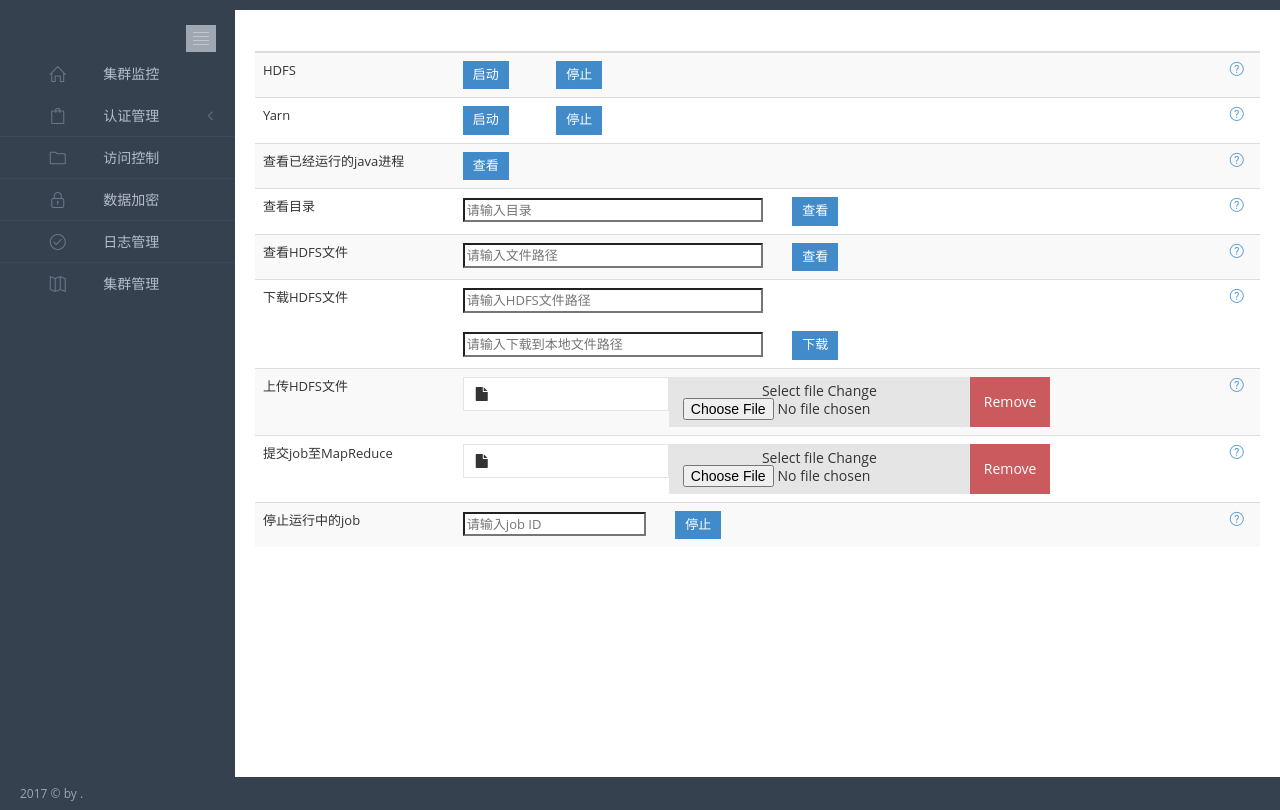
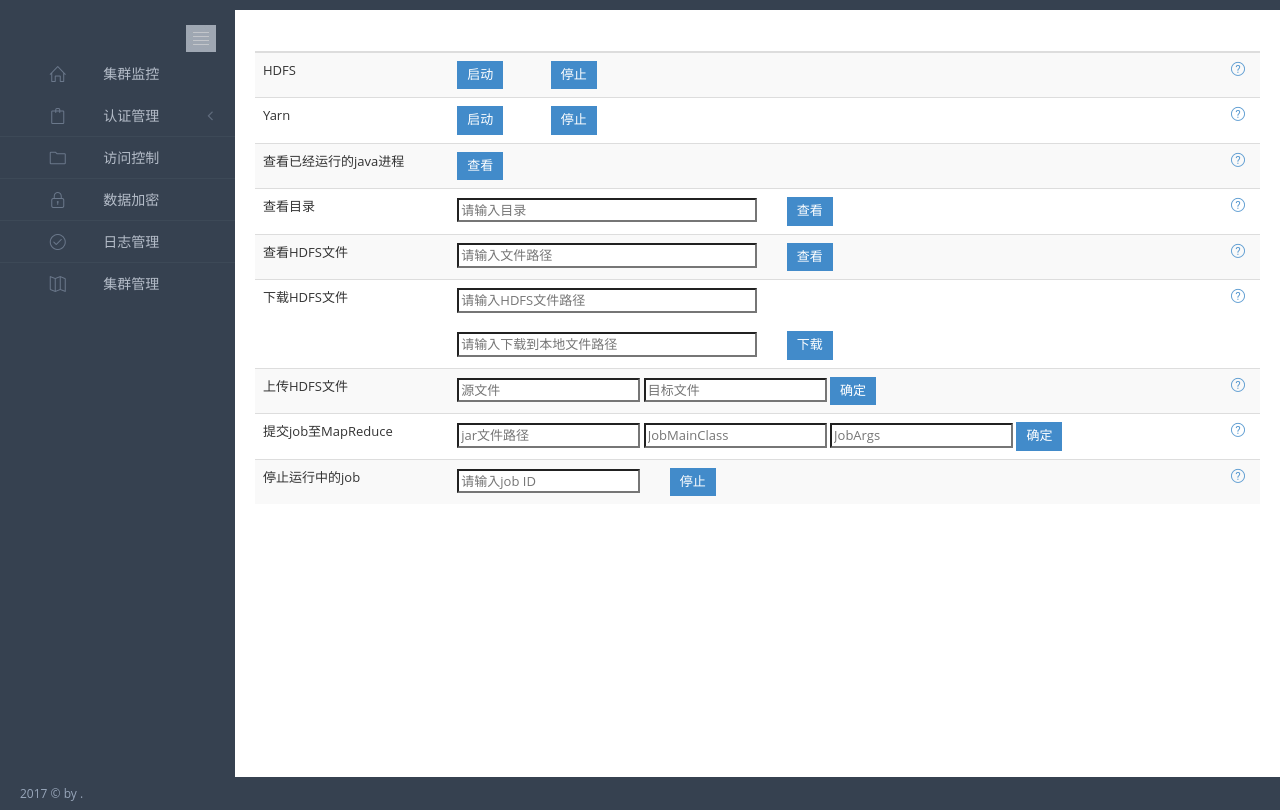
Before and after one commit to f608/bigdataplatform, a Django app: template HManager/manager/templates/hadoop.html in a window 1280 px wide. Shown: the part 29-839 px from the top of the page. Run offline with Django 3.2, Linux system fonts and the light colour scheme; the template is opened without the code that fills it, so the values that code supplies are empty; some libraries are stand-ins or nearby versions.

```diff
--- a/HManager/HManager/urls.py
+++ b/HManager/HManager/urls.py
@@ -52,6 +52,8 @@ urlpatterns = [
     url(r'^hadoop/file_view/',hadoop.file_view),
     url(r'^hadoop/file_download/',hadoop.file_download),
     url(r'^hadoop/stop_job/',hadoop.stop_job),
+    url(r'^hadoop/file_upload/',hadoop.file_upload),
+    url(r'^hadoop/submit_job/',hadoop.submit_job),
 
     #加密模块
     #url(r'^dataencrypt/hdfs/',dataencrypt.hdfs_ops)
--- a/HManager/manager/templates/hadoop.html
+++ b/HManager/manager/templates/hadoop.html
@@ -73,22 +73,9 @@
         <tr>
             <td>上传HDFS文件</td>
             <td>
-                <div class="fileinput fileinput-new" data-provides="fileinput">
-                    <div class="input-group input-large">
-                        <div class="form-control uneditable-input" data-trigger="fileinput">
-                            <i class="fa fa-file fileinput-exists"></i>&nbsp; <span class="fileinput-filename">
-                            </span>
-                        </div>
-                        <span class="input-group-addon btn default btn-file">
-                            <span class="fileinput-new">Select file </span>
-                            <span class="fileinput-exists">Change </span>
-                            <input type="file" name="...">
-                        </span>
-                        <a href="javascript:;" class="input-group-addon btn red fileinput-exists" data-dismiss="fileinput">
-                         Remove </a>
-                    </div>
-                </div>
-
+                <input id="source" type="text" placeholder="源文件">
+                <input id="dest" type="text" placeholder="目标文件">
+                <button id='file_upload' class="btn btn-primary btn-sm" >确定</button>
             </td>
             <td><a href="#" data-toggle="tooltip" data-placement="right" title="我是提示内容!" >
                 <span  class="icon-question fr"></span>
@@ -97,22 +84,10 @@
         <tr>
                 <td>提交job至MapReduce</td>
                 <td>
-                    <div class="fileinput fileinput-new" data-provides="fileinput">
-                        <div class="input-group input-large">
-                            <div class="form-control uneditable-input" data-trigger="fileinput">
-                                <i class="fa fa-file fileinput-exists"></i>&nbsp; <span class="fileinput-filename">
-                                </span>
-                            </div>
-                            <span class="input-group-addon btn default btn-file">
-                                <span class="fileinput-new">Select file </span>
-                                <span class="fileinput-exists">Change </span>
-                                <input type="file" name="...">
-                            </span>
-                            <a href="javascript:;" class="input-group-addon btn red fileinput-exists" data-dismiss="fileinput">
-                             Remove </a>
-                        </div>
-                    </div>
-
+                    <input id="jar" type="text" placeholder="jar文件路径">
+                    <input id="jobmainclass" type="text" placeholder="JobMainClass">
+                    <input id="jobargs" type="text" placeholder="JobArgs">
+                    <button id='submit_job' class="btn btn-primary btn-sm" >确定</button>
                 </td>
                 <td><a href="#" data-toggle="tooltip" data-placement="right" title="我是提示内容!" >
                     <span  class="icon-question fr"></span>
@@ -205,9 +180,15 @@
    });
 
    $("#file_ls").click(function(){
-    var folder=$("#folder").val();
-    var url='/hadoop/file_ls/?folder='+folder;
-    get_wrapper(url);
+        var folder=$("#folder").val();
+        var url='/hadoop/file_ls/?folder='+folder;
+        get_wrapper(url);
+   });
+
+   $("#file_view").click(function(){
+        var folder=$("#filename").val();
+        var url='/hadoop/file_view/?filename='+filename;
+        get_wrapper(url);
    });
 
    $("#download").click(function(){
@@ -221,6 +202,21 @@
        var stopid=$('#stopid').val();
        var url='/hadoop/stop_job/?id='+stopid;
        get_wrapper(url);
+   });
+
+   $("#file_upload").click(function(){
+        var source=$("#source").val();
+        var dest=$("#dest").val();
+        var url='/hadoop/file_upload/?src='+source+'&des='+dest;
+        get_wrapper(url);
+   });
+
+   $("#submit_job").click(function(){
+       var jar=$("#jar").val();
+       var jobmainclass=$("#jobMainClass").val();
+       var jobargs=$("#jobArgs").val();
+       var url='/hadoop/submit_job?jar='+jar+'&jobmainclass='+jobmainclass+'&jobargs='+jobargs;
+       get_wrapper(url);
    })
 </script>
 
--- a/HManager/manager/views/homepage.py
+++ b/HManager/manager/views/homepage.py
@@ -3,7 +3,9 @@ from django.http import Http404
 from django.views.decorators.csrf import csrf_exempt
 import json
 import subprocess, shlex
+from manager.views.common import *
 
+@check_login
 def home(request):
     if request.method=='GET':
         return render(request,'home.html',locals())
@@ -24,6 +26,7 @@ def op_handler(service, op):
         ret['output']='无效命令'
     return ret
 
+@check_login
 def handle_service(request):
     service=request.GET.get('service')
     op=request.GET.get('op')
```
Also changed, not shown: HManager/manager/views/dataencrypt.py (+11 -1 lines), HManager/manager/views/hadoop.py (+28 -0 lines).
